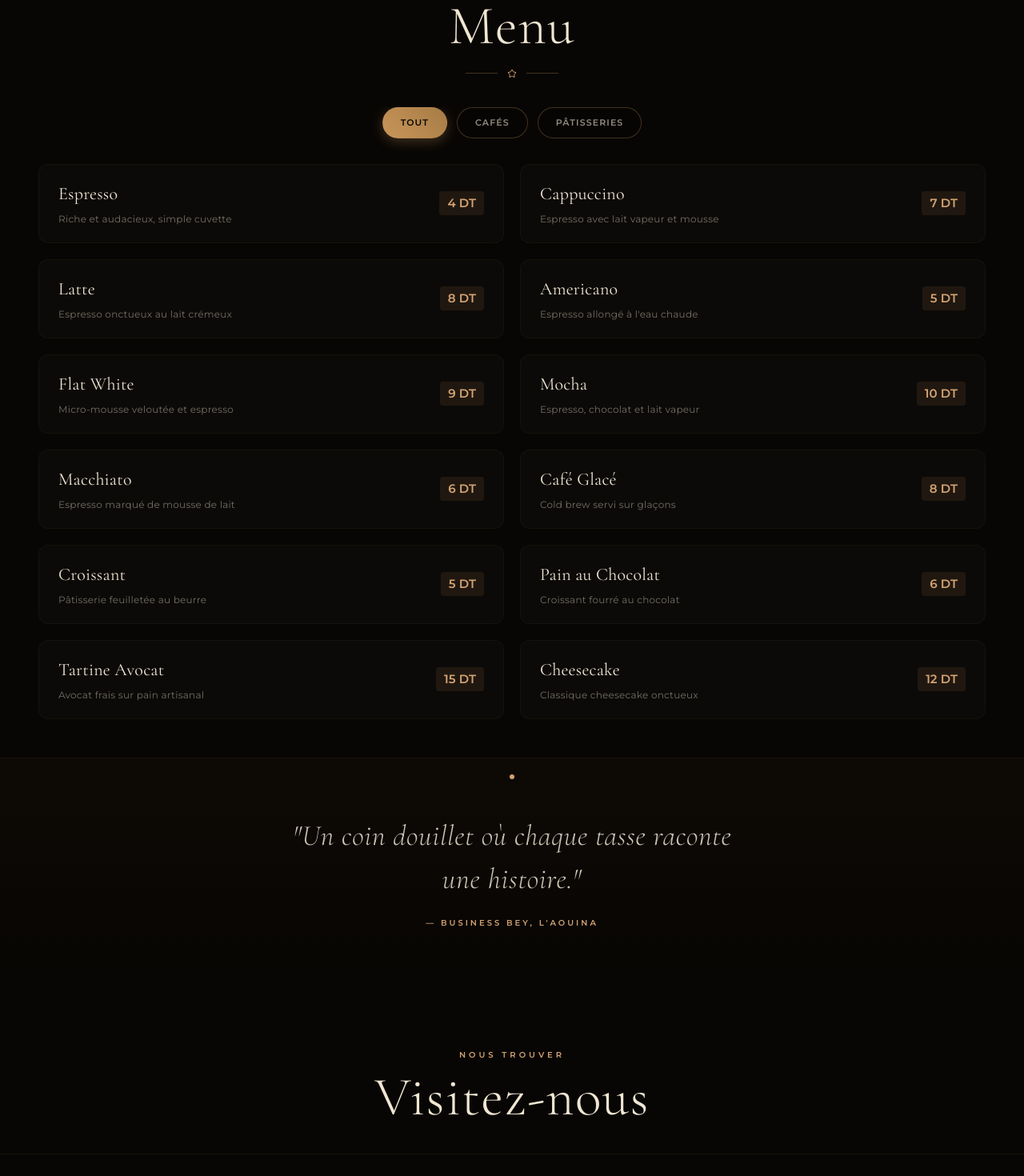
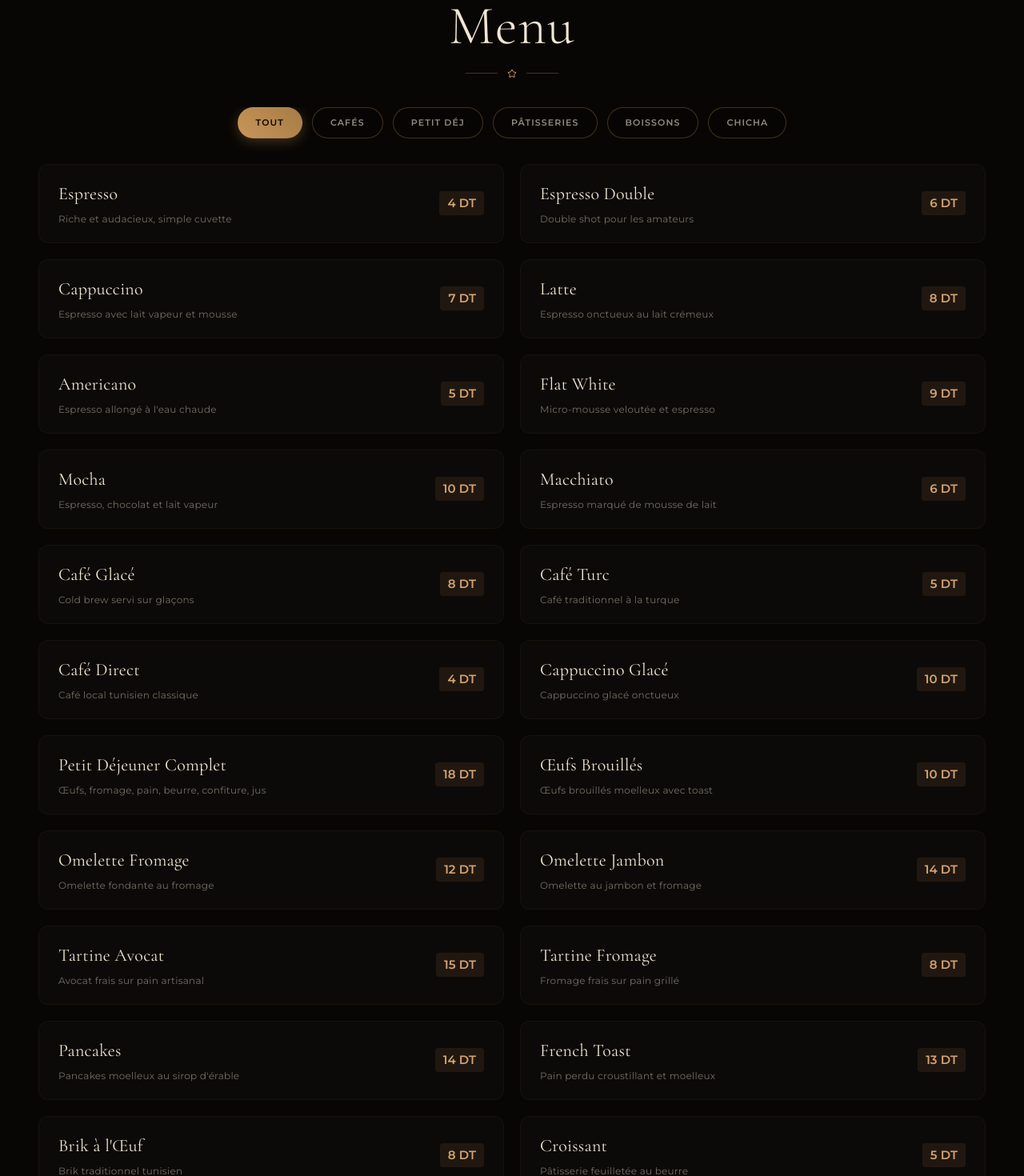
Before and after one commit to mehdi-chebbi/buisness-bey, a Next.js app: page / in a window 1280 px wide. Shown: the part 960-2430 px from the top of the page at 80% size. Built offline with nearby package versions, Linux system fonts and the light colour scheme.

Commit message:
home fix uiss

```diff
--- a/src/app/page.tsx
+++ b/src/app/page.tsx
@@ -4,7 +4,9 @@ import { useState, useEffect } from 'react';
 import { MapPin, Phone, Mail, Clock, Send, Share2, Link2, Coffee, BookOpen, HomeIcon, Star } from 'lucide-react';
 
 const menuItems = [
+  // Cafés
   { name: 'Espresso', description: 'Riche et audacieux, simple cuvette', price: '4 DT', category: 'coffee' },
+  { name: 'Espresso Double', description: 'Double shot pour les amateurs', price: '6 DT', category: 'coffee' },
   { name: 'Cappuccino', description: 'Espresso avec lait vapeur et mousse', price: '7 DT', category: 'coffee' },
   { name: 'Latte', description: 'Espresso onctueux au lait crémeux', price: '8 DT', category: 'coffee' },
   { name: 'Americano', description: 'Espresso allongé à l\'eau chaude', price: '5 DT', category: 'coffee' },
@@ -12,10 +14,53 @@ const menuItems = [
   { name: 'Mocha', description: 'Espresso, chocolat et lait vapeur', price: '10 DT', category: 'coffee' },
   { name: 'Macchiato', description: 'Espresso marqué de mousse de lait', price: '6 DT', category: 'coffee' },
   { name: 'Café Glacé', description: 'Cold brew servi sur glaçons', price: '8 DT', category: 'coffee' },
+  { name: 'Café Turc', description: 'Café traditionnel à la turque', price: '5 DT', category: 'coffee' },
+  { name: 'Café Direct', description: 'Café local tunisien classique', price: '4 DT', category: 'coffee' },
+  { name: 'Cappuccino Glacé', description: 'Cappuccino glacé onctueux', price: '10 DT', category: 'coffee' },
+
+  // Petit Déjeuner
+  { name: 'Petit Déjeuner Complet', description: 'Œufs, fromage, pain, beurre, confiture, jus', price: '18 DT', category: 'breakfast' },
+  { name: 'Œufs Brouillés', description: 'Œufs brouillés moelleux avec toast', price: '10 DT', category: 'breakfast' },
+  { name: 'Omelette Fromage', description: 'Omelette fondante au fromage', price: '12 DT', category: 'breakfast' },
+  { name: 'Omelette Jambon', description: 'Omelette au jambon et fromage', price: '14 DT', category: 'breakfast' },
+  { name: 'Tartine Avocat', description: 'Avocat frais sur pain artisanal', price: '15 DT', category: 'breakfast' },
+  { name: 'Tartine Fromage', description: 'Fromage frais sur pain grillé', price: '8 DT', category: 'breakfast' },
+  { name: 'Pancakes', description: 'Pancakes moelleux au sirop d\'érable', price: '14 DT', category: 'breakfast' },
+  { name: 'French Toast', description: 'Pain perdu croustillant et moelleux', price: '13 DT', category: 'breakfast' },
+  { name: 'Brik à l\'Œuf', description: 'Brik traditionnel tunisien', price: '8 DT', category: 'breakfast' },
+
+  // Pâtisseries & Desserts
   { name: 'Croissant', description: 'Pâtisserie feuilletée au beurre', price: '5 DT', category: 'food' },
   { name: 'Pain au Chocolat', description: 'Croissant fourré au chocolat', price: '6 DT', category: 'food' },
-  { name: 'Tartine Avocat', description: 'Avocat frais sur pain artisanal', price: '15 DT', category: 'food' },
   { name: 'Cheesecake', description: 'Classique cheesecake onctueux', price: '12 DT', category: 'food' },
+  { name: 'Brownie', description: 'Brownie fondant au chocolat', price: '10 DT', category: 'food' },
+  { name: 'Tiramisu', description: 'Dessert italien au café', price: '14 DT', category: 'food' },
+  { name: 'Cookie Géant', description: 'Cookie moelleux aux pépites', price: '8 DT', category: 'food' },
+  { name: 'Muffin Chocolat', description: 'Muffin fondant au chocolat', price: '7 DT', category: 'food' },
+  { name: 'Mille-Feuille', description: 'Pâtisserie feuilletée à la crème', price: '11 DT', category: 'food' },
+  { name: 'Baklava', description: 'Pâtisserie orientale au miel', price: '8 DT', category: 'food' },
+  { name: 'Glace (2 boules)', description: 'Glace artisanale, plusieurs parfums', price: '9 DT', category: 'food' },
+
+  // Boissons Fraîches
+  { name: 'Jus d\'Orange Frais', description: 'Oranges fraîchement pressées', price: '8 DT', category: 'drinks' },
+  { name: 'Jus de Citron', description: 'Citronnade rafraîchissante', price: '7 DT', category: 'drinks' },
+  { name: 'Jus de Fraise', description: 'Jus de fraise frais', price: '9 DT', category: 'drinks' },
+  { name: 'Milkshake Vanille', description: 'Milkshake onctueux à la vanille', price: '10 DT', category: 'drinks' },
+  { name: 'Milkshake Chocolat', description: 'Milkshake riche au chocolat', price: '10 DT', category: 'drinks' },
+  { name: 'Smoothie Fruits Rouges', description: 'Mix de fruits rouges frais', price: '12 DT', category: 'drinks' },
+  { name: 'Thé à la Menthe', description: 'Thé tunisien traditionnel', price: '5 DT', category: 'drinks' },
+  { name: 'Eau Minérale', description: 'Eau minérale naturelle', price: '3 DT', category: 'drinks' },
+  { name: 'Soda', description: 'Coca, Fanta, Sprite', price: '5 DT', category: 'drinks' },
+
+  // Chicha
+  { name: 'Chicha Pomme', description: 'Goût pomme verte fraîche', price: '25 DT', category: 'chicha' },
+  { name: 'Chicha Raisin', description: 'Saveur raisin doux', price: '25 DT', category: 'chicha' },
+  { name: 'Chicha Menthe', description: 'Menthe fraîche et rafraîchissante', price: '25 DT', category: 'chicha' },
+  { name: 'Chicha Pastèque', description: 'Goût pastèque sucrée', price: '25 DT', category: 'chicha' },
+  { name: 'Chicha Fraise', description: 'Saveur fraise gourmande', price: '25 DT', category: 'chicha' },
+  { name: 'Chicha Blueberry', description: 'Myrtille onctueuse', price: '28 DT', category: 'chicha' },
+  { name: 'Chicha Cocktail', description: 'Mix de saveurs exotiques', price: '30 DT', category: 'chicha' },
+  { name: 'Chicha Glacée', description: 'Chicha avec glace, fraîcheur intense', price: '30 DT', category: 'chicha' },
 ];
 
 const hours = [
@@ -332,7 +377,7 @@ export default function Home() {
           {/* Filter chips */}
           <div style={{ display: 'flex', gap: '12px', padding: '0 24px 32px', overflowX: 'auto', scrollbarWidth: 'none', WebkitOverflowScrolling: 'touch', justifyContent: 'center' }}>
             <style>{`.chip-scroll::-webkit-scrollbar{display:none}`}</style>
-            {[['all','Tout'],['coffee','Cafés'],['food','Pâtisseries']].map(([val, label]) => (
+            {[['all','Tout'],['coffee','Cafés'],['breakfast','Petit Déj'],['food','Pâtisseries'],['drinks','Boissons'],['chicha','Chicha']].map(([val, label]) => (
               <button key={val} className={`filter-chip${activeFilter === val ? ' active' : ''}`} onClick={() => setActiveFilter(val)}>{label}</button>
             ))}
           </div>
```
